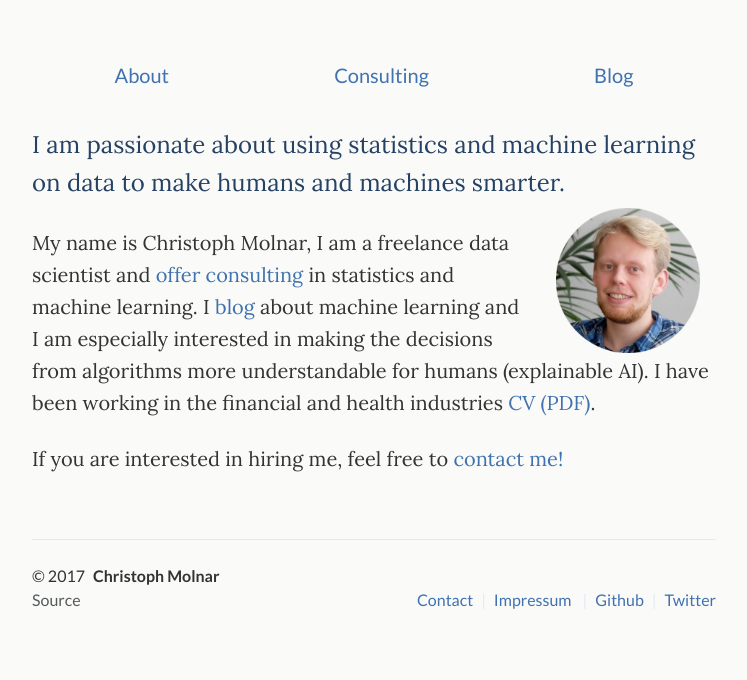
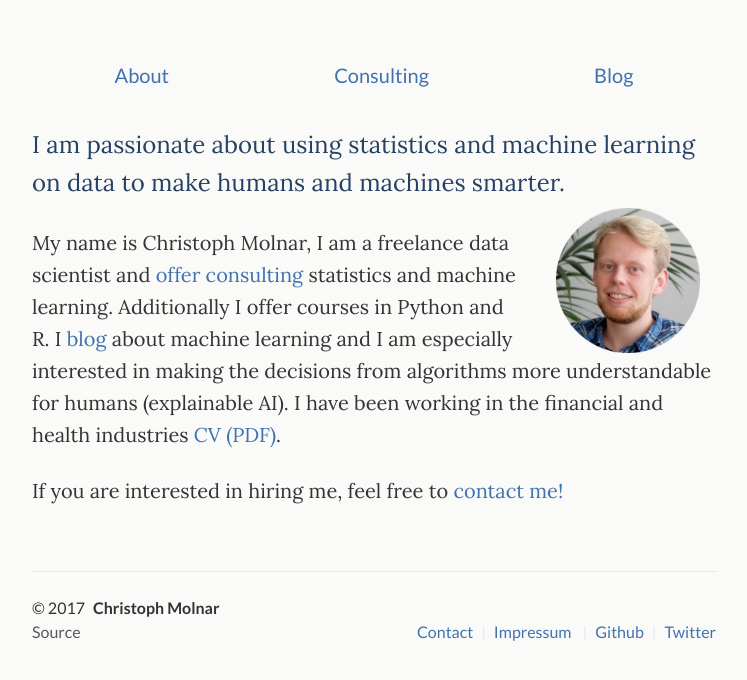
Before and after one commit to christophM/christophm.github.io, a Jekyll site: the page built from index.md, in a window 1280 px wide. Shown: the top 680 px of the page, without its empty margins (266-1013 px from the left). Built offline with Jekyll 4.4.1, drawn with Linux system fonts in a browser that asks for light colours.

Commit message:
add courses

```diff
--- a/index.md
+++ b/index.md
@@ -20,7 +20,7 @@ machine learning on data to make humans and machines smarter.
 {:/}
 
 
-My name is Christoph Molnar, I am a freelance data scientist and [offer consulting](consulting/) in statistics and machine learning. I [blog](blog/) about machine learning and I am especially interested in making the decisions from algorithms more understandable for humans (explainable AI). I have been working in the financial and health industries [CV (PDF)](https://www.dropbox.com/s/ixlm39ufuwoy7wc/cv-christoph-molnar.pdf?dl=1).
+My name is Christoph Molnar, I am a freelance data scientist and [offer consulting](consulting/) statistics and machine learning. Additionally I offer courses in Python and R. I [blog](blog/) about machine learning and I am especially interested in making the decisions from algorithms more understandable for humans (explainable AI). I have been working in the financial and health industries [CV (PDF)](https://www.dropbox.com/s/ixlm39ufuwoy7wc/cv-christoph-molnar.pdf?dl=1).
 
 
 
```
